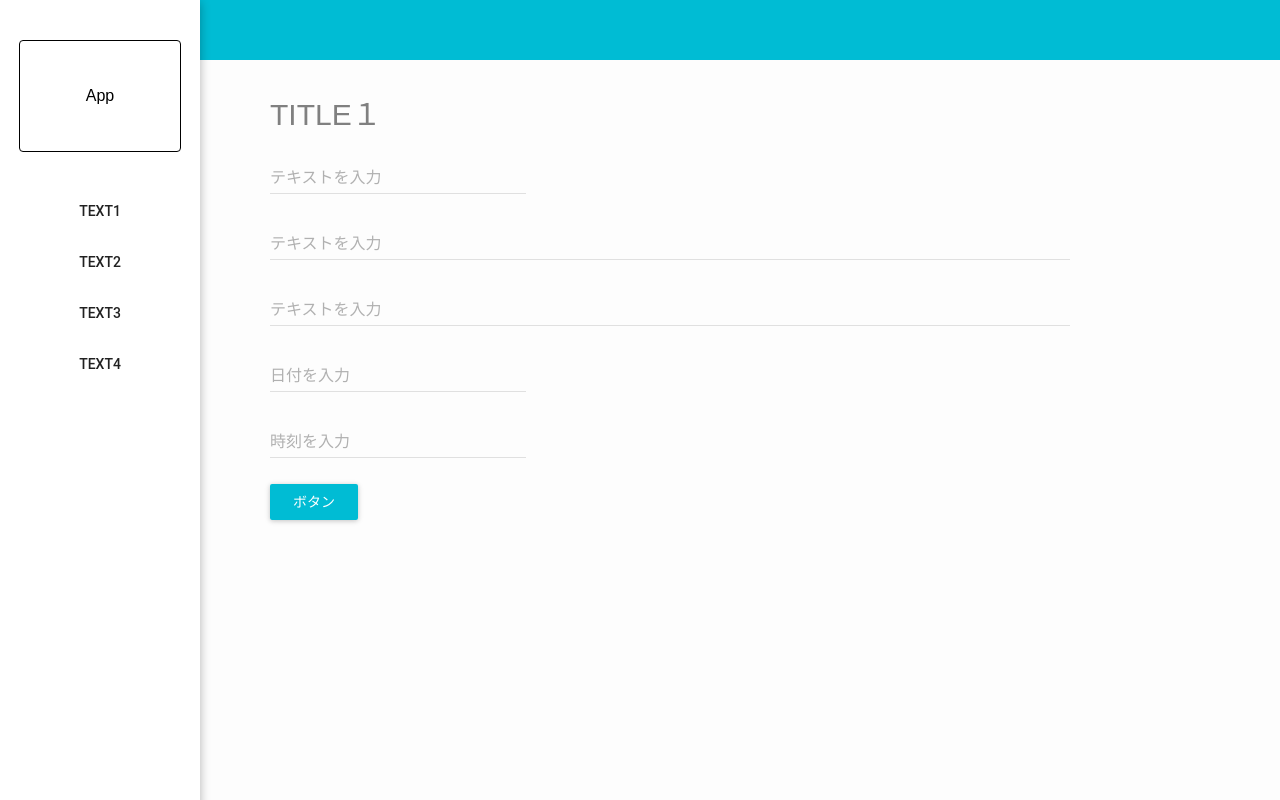
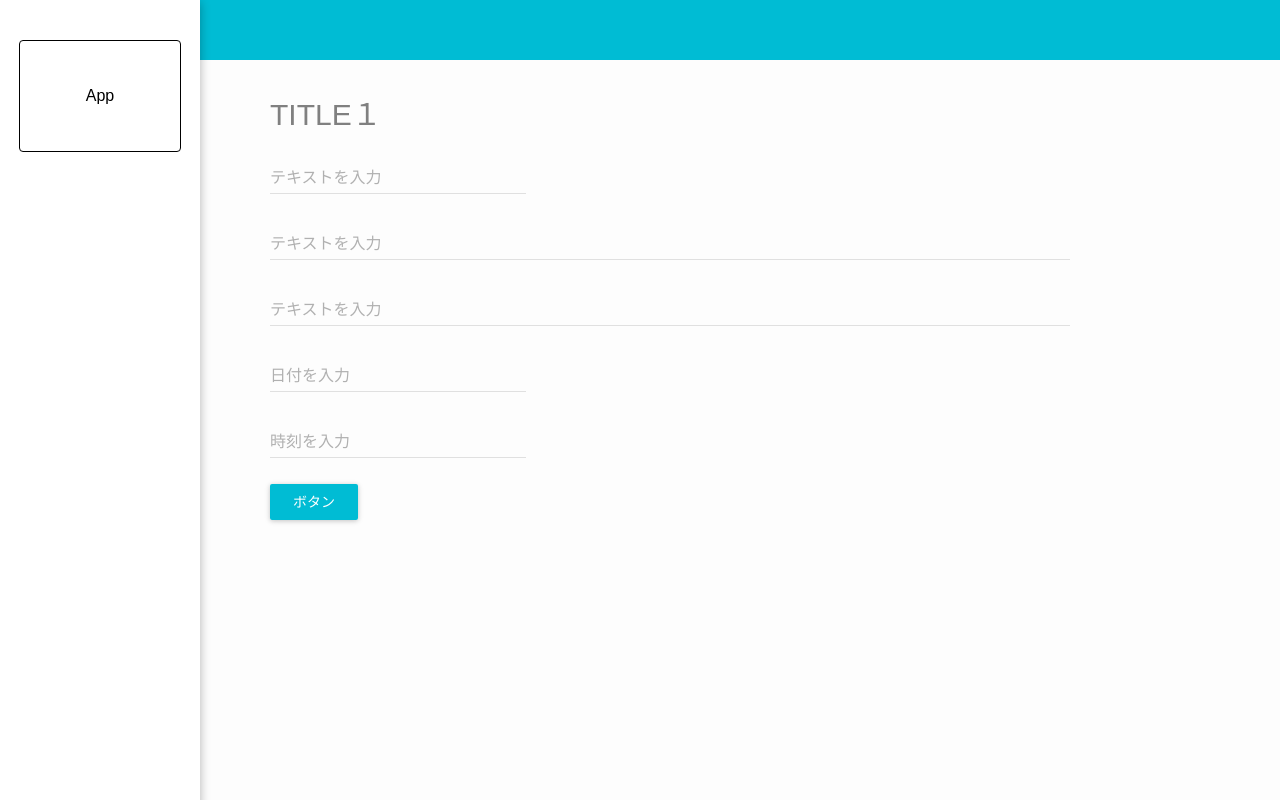
Before and after one commit to yoshiakinakanishi/React-router-MaterialUI-Webpack, a React (Create React App) app: page / in a window 1280 px wide. Built offline with nearby package versions, Linux system fonts and the light colour scheme; what react-tap-event-plugin would draw is missing.

Commit message:
no message

```diff
--- a/src/App.js
+++ b/src/App.js
@@ -8,7 +8,7 @@ import main4 from './component/main4';
 import { BrowserRouter, Route, Link } from 'react-router-dom';
 import './App.css';
 
-const Left = () => (
+const leftNav__Button = () => (
   <MuiThemeProvider>
       <ul className="list">
         <li><Link to="/" ><FlatButton label="TEXT1" fullWidth={true} /></Link></li>
@@ -28,7 +28,7 @@ class App extends Component {
 
           <div className="leftNav">
             <div className="leftNav__hero">App</div>
-            <Left />
+            <leftNav__Button />
           </div>
 
           <div>
```
